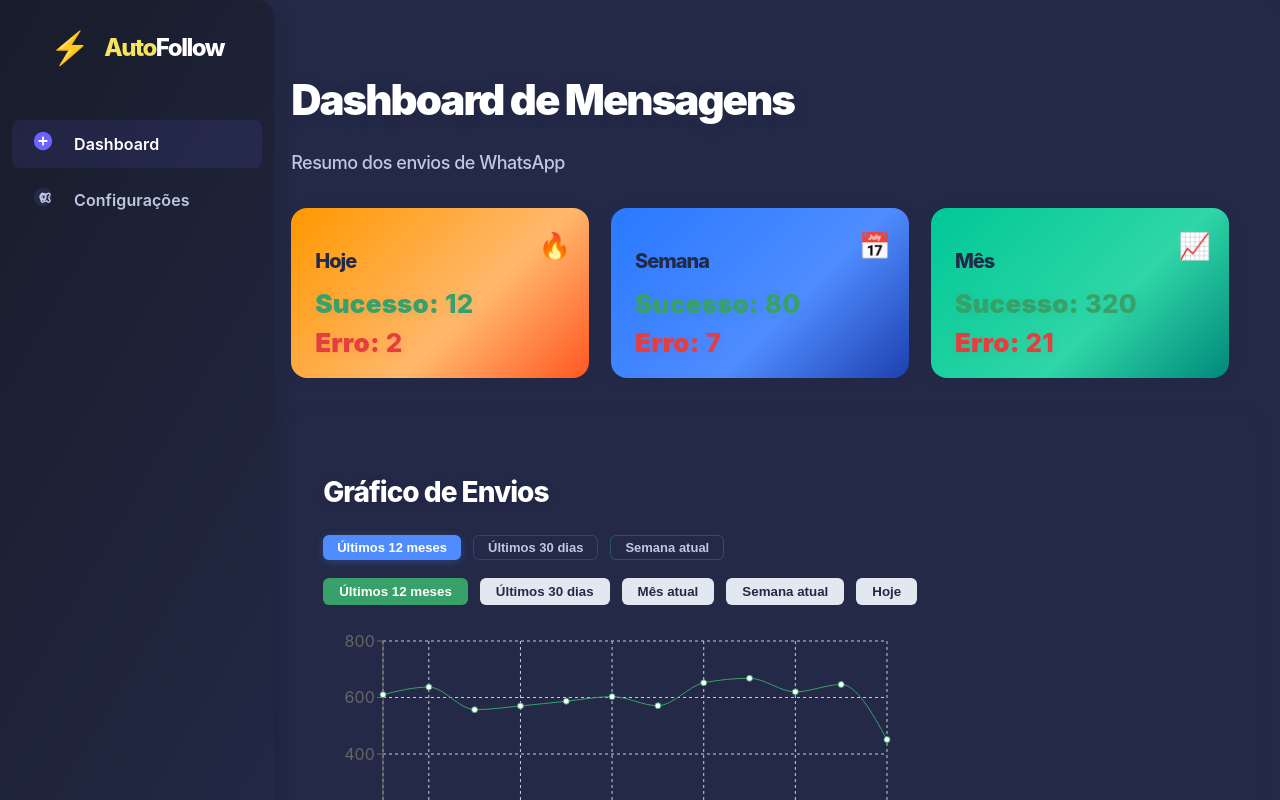
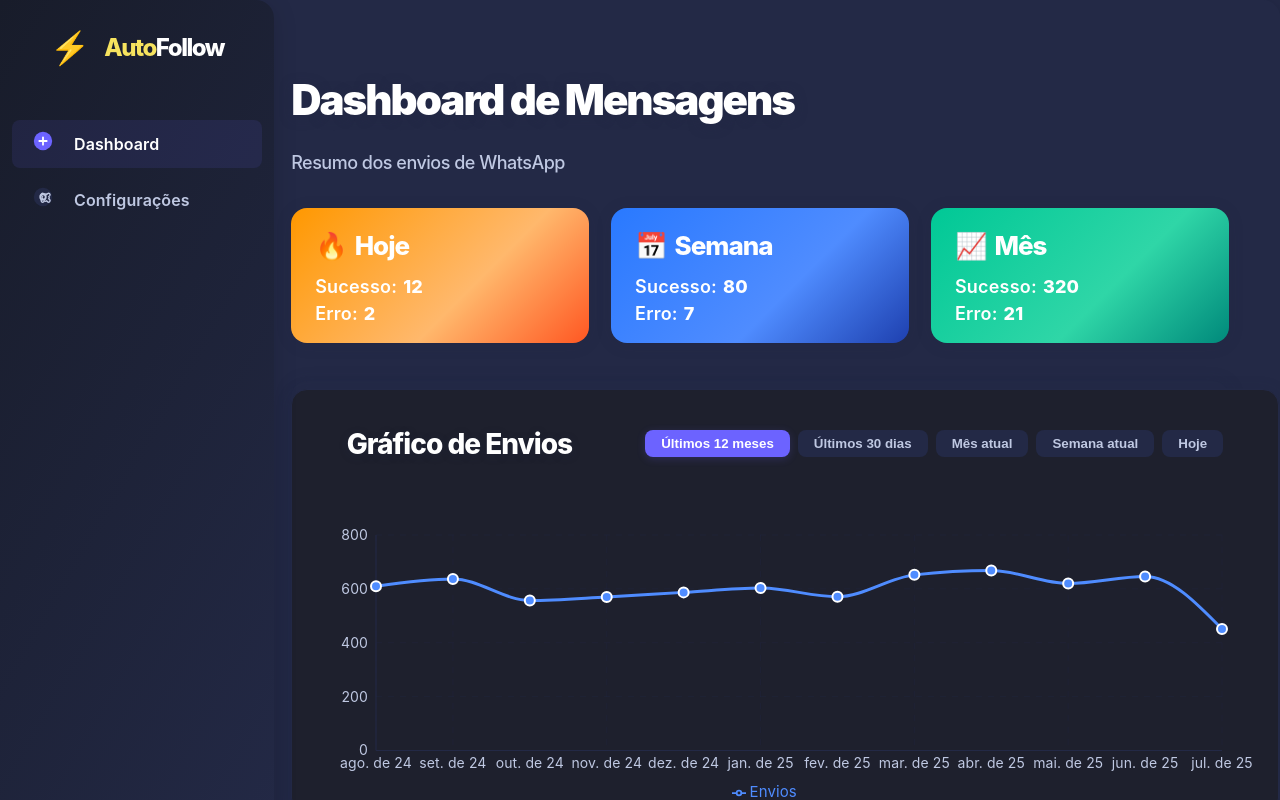
Before and after one commit to Bretzk-Tech/AutoFollowBling, a React (Vite) app in the folder frontend/: page / in a window 1280 px wide. Shown: the top 800 px of the page. Built offline with nearby package versions, Linux system fonts and the light colour scheme.

Commit message:
feat: enhance Chart and Dashboard components with improved styling and layout for better user experience

```diff
--- a/frontend/src/components/Chart.tsx
+++ b/frontend/src/components/Chart.tsx
@@ -75,23 +75,51 @@ function filterData(type: string): { name: string; envios: number }[] {
 }
 
 import React from 'react'
+import { SectionTitle } from './Dashboard.styles'
 
 export default function Chart() {
   const [filtro, setFiltro] = React.useState('12meses')
   const data = filterData(filtro)
   return (
-    <div>
-      <div style={{ display: 'flex', gap: 12, marginBottom: 16 }}>
+    <div
+      style={{
+        background: 'rgba(30,32,44,0.95)',
+        borderRadius: 16,
+        boxShadow: '0 2px 16px #23294633',
+        padding: '10px 24px',
+        margin: '0 auto',
+        marginTop: 8,
+        marginBottom: 24,
+        border: '1px solid #232946',
+        maxWidth: 1000,
+        width: '100%'
+      }}
+    >
+      <div
+        style={{
+          display: 'flex',
+          alignItems: 'center',
+          justifyContent: 'space-around',
+          gap: 12,
+          marginBottom: 16
+        }}
+      >
+        <SectionTitle>Gráfico de Envios</SectionTitle>
+        <div style={{ display: 'flex', gap: 8 }}>
           <button
             onClick={() => setFiltro('12meses')}
             style={{
               padding: '6px 16px',
-            borderRadius: 6,
+              maxHeight: '30px',
+              borderRadius: 8,
               border: 'none',
-            background: filtro === '12meses' ? '#38a169' : '#e2e8f0',
-            color: filtro === '12meses' ? '#fff' : '#232946',
+              background: filtro === '12meses' ? '#6c63ff' : '#232946',
+              color: filtro === '12meses' ? '#fff' : '#bfc8e2',
               fontWeight: 600,
-            cursor: 'pointer'
+              cursor: 'pointer',
+              boxShadow:
+                filtro === '12meses' ? '0 2px 8px #6c63ff33' : undefined,
+              transition: 'all 0.2s'
             }}
           >
             Últimos 12 meses
@@ -100,12 +128,16 @@ export default function Chart() {
             onClick={() => setFiltro('30dias')}
             style={{
               padding: '6px 16px',
-            borderRadius: 6,
+              borderRadius: 8,
+              maxHeight: '30px',
               border: 'none',
-            background: filtro === '30dias' ? '#38a169' : '#e2e8f0',
-            color: filtro === '30dias' ? '#fff' : '#232946',
+              background: filtro === '30dias' ? '#4f8cff' : '#232946',
+              color: filtro === '30dias' ? '#fff' : '#bfc8e2',
               fontWeight: 600,
-            cursor: 'pointer'
+              cursor: 'pointer',
+              boxShadow:
+                filtro === '30dias' ? '0 2px 8px #4f8cff33' : undefined,
+              transition: 'all 0.2s'
             }}
           >
             Últimos 30 dias
@@ -114,12 +146,15 @@ export default function Chart() {
             onClick={() => setFiltro('mes')}
             style={{
               padding: '6px 16px',
-            borderRadius: 6,
+              borderRadius: 8,
               border: 'none',
-            background: filtro === 'mes' ? '#38a169' : '#e2e8f0',
-            color: filtro === 'mes' ? '#fff' : '#232946',
+              maxHeight: '30px',
+              background: filtro === 'mes' ? '#2fd6a7' : '#232946',
+              color: filtro === 'mes' ? '#fff' : '#bfc8e2',
               fontWeight: 600,
-            cursor: 'pointer'
+              cursor: 'pointer',
+              boxShadow: filtro === 'mes' ? '0 2px 8px #2fd6a733' : undefined,
+              transition: 'all 0.2s'
             }}
           >
             Mês atual
@@ -128,12 +163,16 @@ export default function Chart() {
             onClick={() => setFiltro('semana')}
             style={{
               padding: '6px 16px',
-            borderRadius: 6,
+              borderRadius: 8,
               border: 'none',
-            background: filtro === 'semana' ? '#38a169' : '#e2e8f0',
-            color: filtro === 'semana' ? '#fff' : '#232946',
+              maxHeight: '30px',
+              background: filtro === 'semana' ? '#ffb86c' : '#232946',
+              color: filtro === 'semana' ? '#232946' : '#bfc8e2',
               fontWeight: 600,
-            cursor: 'pointer'
+              cursor: 'pointer',
+              boxShadow:
+                filtro === 'semana' ? '0 2px 8px #ffb86c33' : undefined,
+              transition: 'all 0.2s'
             }}
           >
             Semana atual
@@ -142,33 +181,65 @@ export default function Chart() {
             onClick={() => setFiltro('hoje')}
             style={{
               padding: '6px 16px',
-            borderRadius: 6,
+              borderRadius: 8,
+              maxHeight: '30px',
               border: 'none',
-            background: filtro === 'hoje' ? '#38a169' : '#e2e8f0',
-            color: filtro === 'hoje' ? '#fff' : '#232946',
+              background: filtro === 'hoje' ? '#ff2e63' : '#232946',
+              color: filtro === 'hoje' ? '#fff' : '#bfc8e2',
               fontWeight: 600,
-            cursor: 'pointer'
+              cursor: 'pointer',
+              boxShadow: filtro === 'hoje' ? '0 2px 8px #ff2e6333' : undefined,
+              transition: 'all 0.2s'
             }}
           >
             Hoje
           </button>
         </div>
+      </div>
       <ResponsiveContainer width='100%' height={300}>
         <LineChart
           data={data}
-          margin={{ top: 20, right: 30, left: 0, bottom: 0 }}
+          margin={{ top: 32, right: 32, left: 0, bottom: 0 }}
         >
-          <CartesianGrid strokeDasharray='3 3' />
-          <XAxis dataKey='name' />
-          <YAxis />
-          <Tooltip />
-          <Legend />
+          <CartesianGrid strokeDasharray='6 6' stroke='#23294655' />
+          <XAxis
+            dataKey='name'
+            tick={{ fill: '#bfc8e2', fontSize: 14 }}
+            axisLine={{ stroke: '#232946' }}
+            tickLine={false}
+          />
+          <YAxis
+            tick={{ fill: '#bfc8e2', fontSize: 14 }}
+            axisLine={{ stroke: '#232946' }}
+            tickLine={false}
+          />
+          <Tooltip
+            contentStyle={{
+              background: '#232946',
+              borderRadius: 12,
+              color: '#fff',
+              border: 'none',
+              boxShadow: '0 2px 8px #23294633',
+              fontSize: 16
+            }}
+            labelStyle={{ color: '#fff', fontWeight: 700, fontSize: 15 }}
+            itemStyle={{ color: '#38a169', fontWeight: 700, fontSize: 15 }}
+            cursor={{ stroke: '#6c63ff', strokeWidth: 2 }}
+          />
+          <Legend wrapperStyle={{ color: '#bfc8e2', fontSize: 15 }} />
           <Line
             type='monotone'
             dataKey='envios'
-            name='Envio de Mensagens'
-            stroke='#38a169'
-            activeDot={{ r: 8 }}
+            name='Envios'
+            stroke='#4f8cff'
+            strokeWidth={3}
+            dot={{ r: 5, stroke: '#fff', strokeWidth: 2, fill: '#4f8cff' }}
+            activeDot={{
+              r: 8,
+              fill: '#ff2e63',
+              stroke: '#fff',
+              strokeWidth: 2
+            }}
           />
         </LineChart>
       </ResponsiveContainer>
--- a/frontend/src/components/Dashboard.styles.ts
+++ b/frontend/src/components/Dashboard.styles.ts
@@ -10,13 +10,13 @@ export const ChartWrapper = styled.div`
   background: #232946;
   border-radius: 16px;
   box-shadow: 0 2px 16px #23294644;
-  padding: 32px;
-  margin-bottom: 32px;
   display: flex;
+  margin: 0 auto;
+  margin-bottom: 24px;
   flex-direction: column;
   align-items: flex-start;
   justify-content: center;
-  max-width: 900px;
+  /* border: 1px solid red; */
 `
 export const PaginationInfo = styled.span`
   font-weight: 700;
@@ -222,9 +222,12 @@ export const SectionTitle = styled.h2`
 export const CardsWrapper = styled.div`
   display: flex;
   gap: 22px;
+  margin: 0 auto;
   margin-bottom: 32px;
   flex-wrap: wrap;
   justify-content: center;
+  width: 100%;
+  max-width: 1100px;
 `
 
 export const Table = styled.table`
@@ -307,11 +310,12 @@ export const Card = styled.div<CardProps>`
 `
 
 export const CardTitle = styled.h3`
-  font-size: 20px;
+  font-size: 26px;
   font-weight: 800;
+  margin: 0;
   margin-bottom: 8px;
   letter-spacing: -1px;
-  color: #232946;
+  color: white;
   display: flex;
   align-items: center;
   gap: 8px;
@@ -321,9 +325,9 @@ interface CardValueProps {
   color?: string
 }
 export const CardValue = styled.div<CardValueProps>`
-  font-size: 26px;
-  color: ${({ color }) => color || '#232946'};
-  font-weight: 900;
+  font-size: 18px;
+  color: white;
+  font-weight: 600;
   letter-spacing: 0.2px;
   text-shadow: ${({ color }) =>
     color === '#38a169'
--- a/frontend/src/components/Dashboard.tsx
+++ b/frontend/src/components/Dashboard.tsx
@@ -70,14 +70,18 @@ function ResumoCard({
   }
   return (
     <Card destaque={destaque} style={{ background: gradient }}>
-      <span style={{ position: 'absolute', top: 18, right: 18, fontSize: 26 }}>
+      <CardTitle>
+        <span
+        // style={{ position: 'absolute', top: 18, right: 18, fontSize: 26 }}
+        >
           {icone}
         </span>
-      <CardTitle>{titulo}</CardTitle>
-      <CardValue color='#38a169'>
+        {titulo}
+      </CardTitle>
+      <CardValue>
         Sucesso: <span style={{ fontWeight: 800 }}>{sucesso}</span>
       </CardValue>
-      <CardValue color='#e53e3e'>
+      <CardValue>
         Erro: <span style={{ fontWeight: 800 }}>{erro}</span>
       </CardValue>
     </Card>
@@ -194,21 +198,13 @@ export default function Dashboard() {
           />
         </CardsWrapper>
         <ChartWrapper>
-          <SectionTitle>Gráfico de Envios</SectionTitle>
-          {/* Filtros do gráfico */}
-          <FilterButtonGroup>
-            <FilterButton active>Últimos 12 meses</FilterButton>
-            <FilterButton style={{ border: '1px solid #4f8cff44' }}>
-              Últimos 30 dias
-            </FilterButton>
-            <FilterButton style={{ border: '1px solid #2fd6a744' }}>
-              Semana atual
-            </FilterButton>
-          </FilterButtonGroup>
           <Chart />
         </ChartWrapper>
 
-        <SectionTitle style={{ color: '#fff', fontSize: 20, marginBottom: 12 }}>
+        <ChartWrapper>
+          <SectionTitle
+            style={{ color: '#fff', fontSize: 20, marginBottom: 12 }}
+          >
             Últimos envios
           </SectionTitle>
           <TableWrapper>
@@ -264,6 +260,7 @@ export default function Dashboard() {
               </PaginationButton>
             </PaginationControls>
           </TableWrapper>
+        </ChartWrapper>
       </Main>
     </Container>
   )
```
Lines whose indentation alone changed are shown as unchanged.
